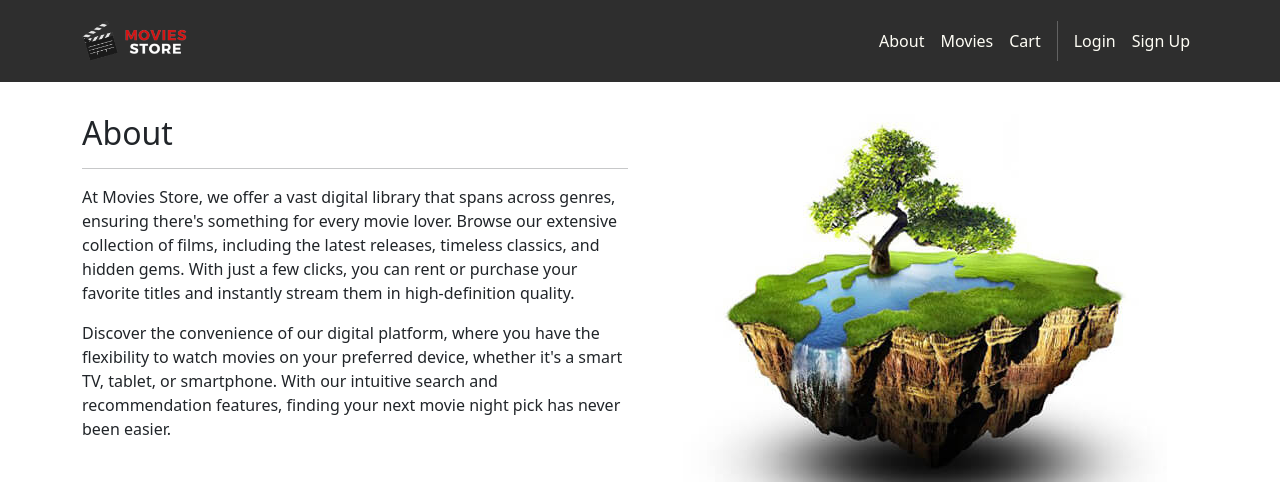
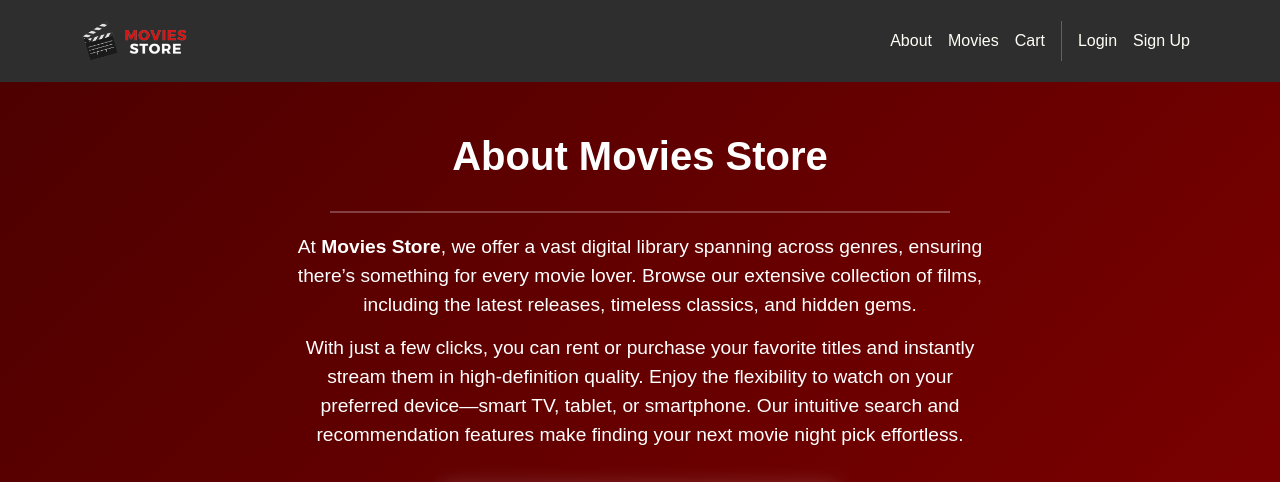
Before and after one commit to kevskillz/moviestore, a Django app: page /about/ in a window 1280 px wide. Shown: the top 482 px of the page. Run offline with Django 5.2, Linux system fonts and the light colour scheme; some libraries are stand-ins or nearby versions.

Commit message:
ui change

```diff
--- a/moviestore/home/templates/home/about.html
+++ b/moviestore/home/templates/home/about.html
@@ -1,37 +1,51 @@
 {% extends 'base.html' %}
 {% block content %}
 {% load static %}
-<div class="p-3">
-  <div class="container">
-    <div class="row mt-3">
-      <div class="col-md-6 mx-auto mb-3">
-        <h2>About</h2>
-        <hr />
-        <p>
-           At Movies Store, we offer a vast digital library
-           that spans across genres, ensuring there's
-           something for every movie lover. Browse our
-           extensive collection of films, including the
-           latest releases, timeless classics, and hidden
-           gems. With just a few clicks, you can rent or
-           purchase your favorite titles and instantly
-           stream them in high-definition quality.
-        </p>
-        <p>
-          Discover the convenience of our digital platform,
-          where you have the flexibility to watch movies
-          on your preferred device, whether it's a smart
-          TV, tablet, or smartphone. With our intuitive
-          search and recommendation features, finding your
-          next movie night pick has never been easier.
-        </p>
-      </div>
-      <div class="col-md-6 mx-auto mb-3 text-center">
-        <img src="{% static 'img/about.jpg' %}"
-             class="max-width-100"
-             alt="about" />
-      </div>
-    </div>
+
+<style>
+  body {
+    background: linear-gradient(135deg, #4b0000, #8b0000);
+    color: white;
+    font-family: Arial, sans-serif;
+  }
+  .about-container {
+    display: flex;
+    flex-direction: column;
+    align-items: center;
+    text-align: center;
+    padding: 50px 20px;
+  }
+  .about-container h2 {
+    font-size: 2.5rem;
+    font-weight: bold;
+    margin-bottom: 15px;
+  }
+  .about-container p {
+    max-width: 700px;
+    font-size: 1.2rem;
+    margin-bottom: 15px;
+  }
+  .about-image img {
+    width: 100%;
+    max-width: 500px;
+    border-radius: 10px;
+    box-shadow: 0px 0px 20px rgba(255, 255, 255, 0.2);
+    margin-top: 20px;
+  }
+</style>
+
+<div class="about-container">
+  <h2>About Movies Store</h2>
+  <hr style="width: 50%; border-top: 2px solid white; margin-bottom: 20px;" />
+  <p>
+    At <strong>Movies Store</strong>, we offer a vast digital library spanning across genres, ensuring there’s something for every movie lover. Browse our extensive collection of films, including the latest releases, timeless classics, and hidden gems.
+  </p>
+  <p>
+    With just a few clicks, you can rent or purchase your favorite titles and instantly stream them in high-definition quality. Enjoy the flexibility to watch on your preferred device—smart TV, tablet, or smartphone. Our intuitive search and recommendation features make finding your next movie night pick effortless.
+  </p>
+  <div class="about-image">
+    <img src="{% static 'img/newlogo.jpg' %}" alt="About Movies Store">
   </div>
 </div>
+
 {% endblock content %}
```
